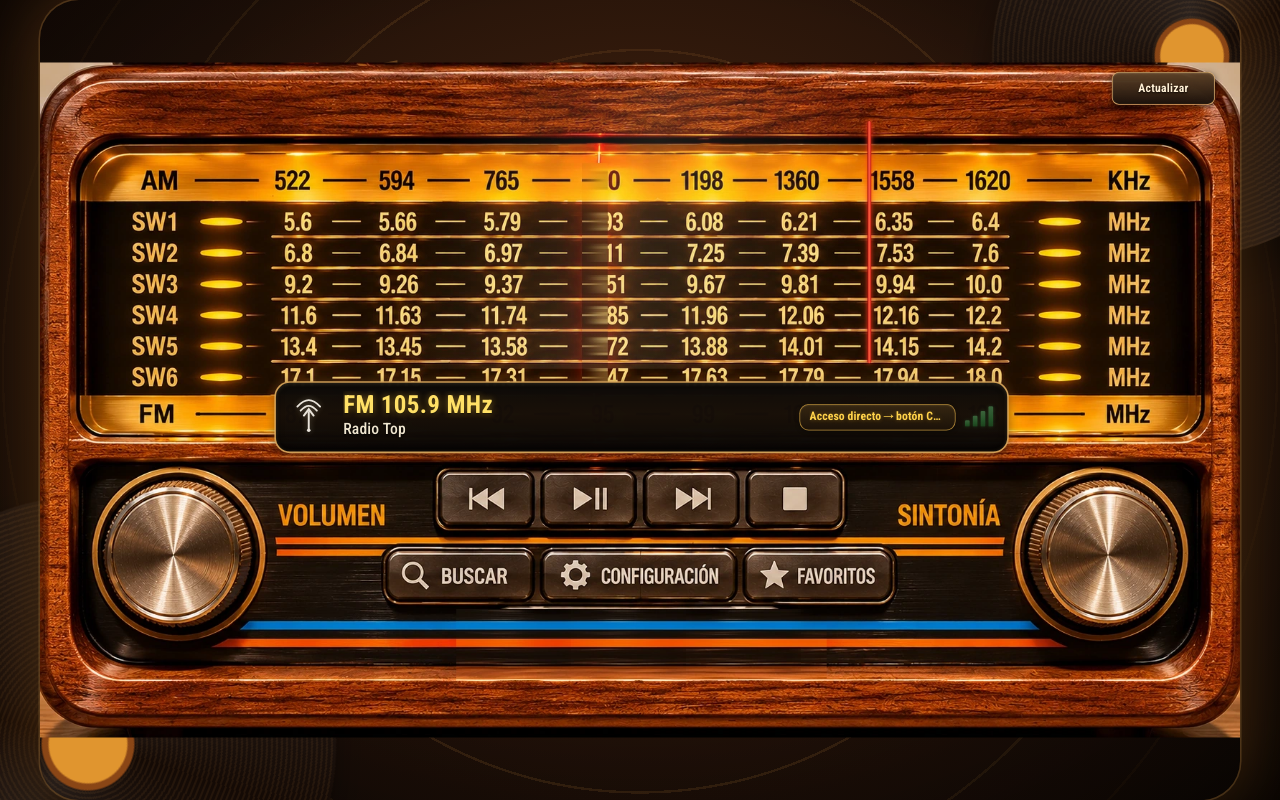
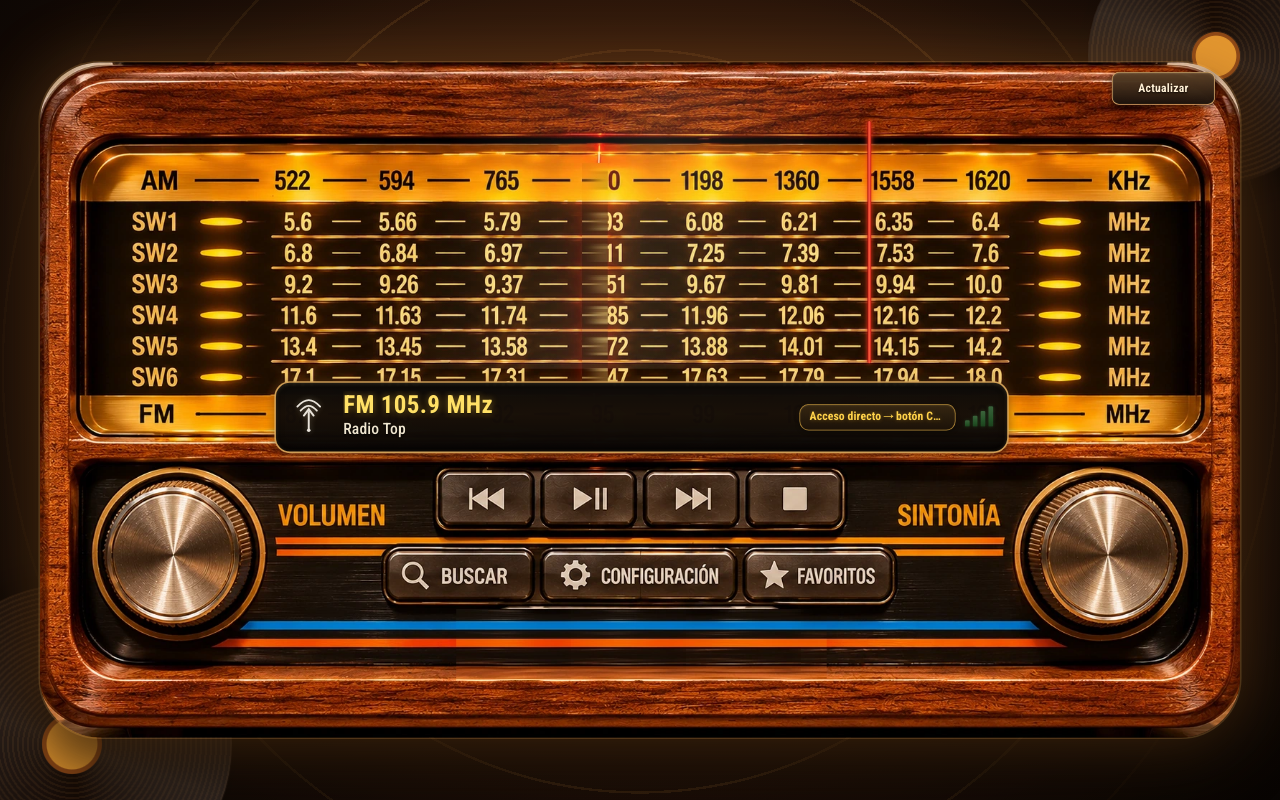
Before and after one commit to Ariel12877/Radio-Argentina-, a plain HTML site: page pc.html in a window 1280 px wide. Drawn offline with Linux system fonts and the light colour scheme.

Commit message:
Add files via upload

```diff
--- a/pc-pro.css
+++ b/pc-pro.css
@@ -59,20 +59,25 @@
   background:repeating-radial-gradient(circle at 50% 46%,transparent 0 13vmin,rgba(255,180,84,.12) 13vmin 13.3vmin);
   -webkit-mask-image:radial-gradient(circle at 50% 46%,transparent 22%,#000 48%,transparent 92%);
   mask-image:radial-gradient(circle at 50% 46%,transparent 22%,#000 48%,transparent 92%)}
-.scene .vinyl{position:absolute;border-radius:50%;box-shadow:0 3vmin 6vmin rgba(0,0,0,.6);animation:vinylTurn 90s linear infinite;
+.scene .vinyl{position:absolute;border-radius:50%;box-shadow:0 3vmin 6vmin rgba(0,0,0,.6);animation:vinylTurn 22s linear infinite;
   background:radial-gradient(circle,#e0952f 0 11%,#8a4616 11.5% 13%,transparent 13.5%),
     conic-gradient(from 20deg,rgba(255,255,255,.1),transparent 18%,rgba(255,255,255,.08) 50%,transparent 68%,rgba(255,255,255,.1)),
     repeating-radial-gradient(circle,#140a05 0 3px,#24150a 3px 5px)}
-.scene .v1{width:62vmin;height:62vmin;left:-20vmin;bottom:-24vmin}
-.scene .v2{width:50vmin;height:50vmin;right:-14vmin;top:-18vmin;animation-direction:reverse}
+.scene .v1{width:40vmin;height:40vmin;left:-11vmin;bottom:-13vmin}
+.scene .v2{width:32vmin;height:32vmin;right:-8vmin;top:-9vmin;animation-direction:reverse}
 .scene .note{position:absolute;opacity:.3}
 .scene .n1{width:7vmin;left:12%;top:20%}
 .scene .n2{width:5vmin;right:10%;top:52%}
 .scene .n3{width:6vmin;left:28%;top:7%}
 @keyframes vinylTurn{to{transform:rotate(360deg)}}
 
-/* La radio deja de verse como imagen pegada: esquinas redondeadas, resplandor y sombra */
-.stage{border-radius:50px;overflow:hidden;
+/* La radio deja de verse como imagen pegada: esquinas redondeadas sobre la foto real,
+   no sobre la caja entera (la caja mide 1536x1024, pero la foto ocupa 1536x864 desde
+   los 80px de arriba; redondear la caja completa dejaba un resto crema en las esquinas) */
+.stage{background-image:none}/* la foto ahora la pinta .skin; si no, el mismo cuadro se asomaba
+  sin redondear justo detrás de las esquinas que recortamos abajo */
+.skin{left:0;top:80px;width:1536px;height:864px;border-radius:76px;overflow:hidden;
+  background:url("pc-skin.webp") 0 0/1536px 864px no-repeat;
   box-shadow:0 0 0 2px rgba(255,190,100,.18),0 0 90px rgba(255,150,50,.28),0 40px 70px rgba(0,0,0,.75)}
 
 /* Play: transparente como Anterior y Siguiente. Se ve el dibujo de la radio; al sonar, un aro ámbar */
--- a/pc.html
+++ b/pc.html
@@ -30,7 +30,7 @@
   </script>
   <title>Radio Argentina</title>
   <link rel="stylesheet" href="pc.css?v=34" />
-  <link rel="stylesheet" href="pc-pro.css?v=2" />
+  <link rel="stylesheet" href="pc-pro.css?v=3" />
 </head>
 <body>
   <div class="backdrop" aria-hidden="true"></div>
@@ -50,6 +50,7 @@
     encima de la imagen en las mismas coordenadas. pc.js lo escala a la ventana.
   -->
   <main class="stage" id="stage">
+    <div class="skin" aria-hidden="true"></div>
     <h1 class="sr-only">Radio Argentina</h1>
 
     <!-- ===== Dial: la aguja se mueve según la frecuencia ===== -->
--- a/sw.js
+++ b/sw.js
@@ -1,7 +1,7 @@
 // Cada vez que subas cambios a GitHub, subí también este número (v60 → v61, etc.).
 // Si no cambia, el botón rojo de "Nueva actualización" no aparece.
 // (Ya no hace falta cambiar los "?v=" de los <script> y los <link>.)
-const CACHE = "radio-ar-v112";
+const CACHE = "radio-ar-v111";
 const ASSETS = [
   "./",
   "./index.html",
```
